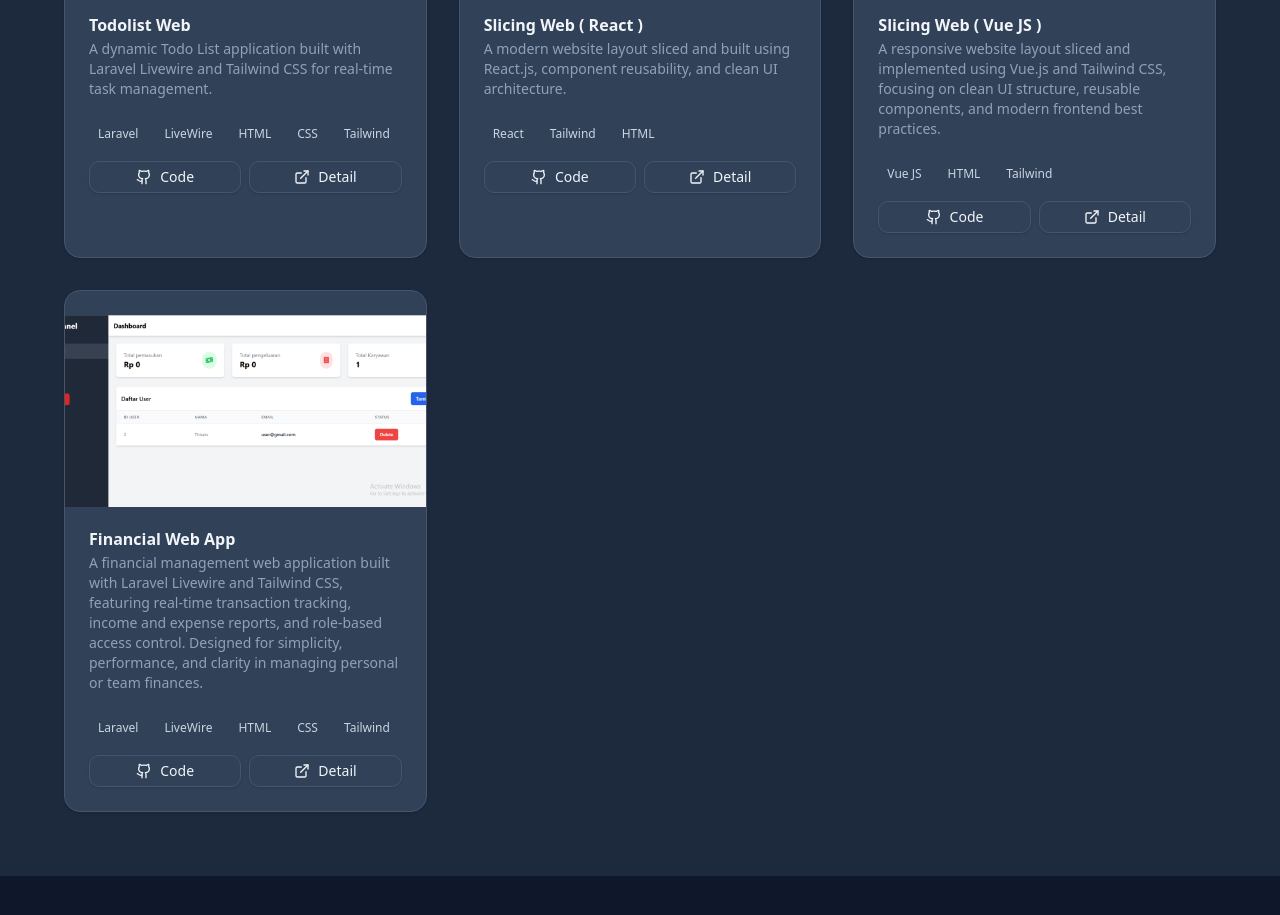
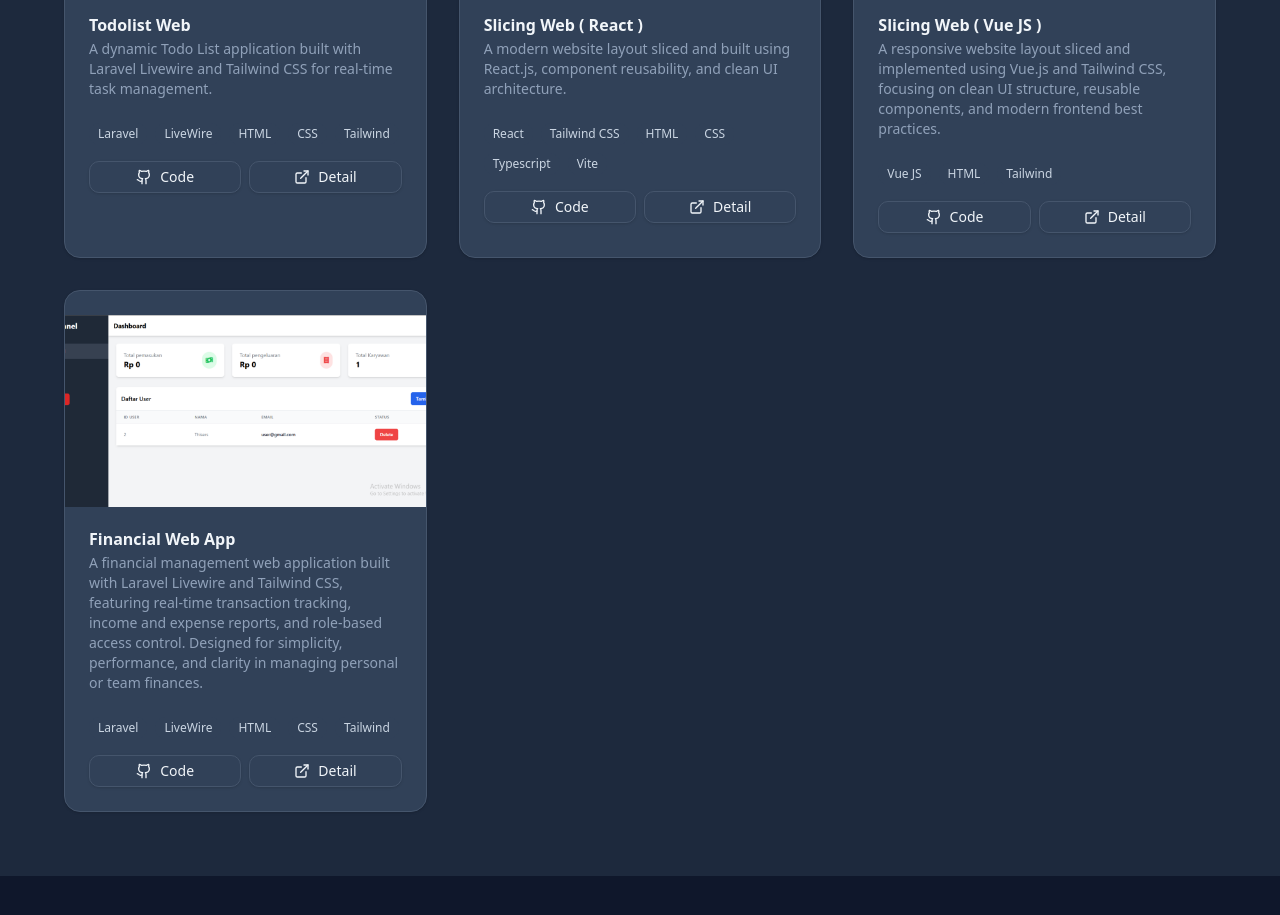
Before and after one commit to Aditya4348/Portofolio, a React (Vite) app: page / in a window 1280 px wide. Shown: the part 1220-2135 px from the top of the page. Built offline with nearby package versions, Linux system fonts and the light colour scheme.

Commit message:
{ feat } link github project

```diff
--- a/src/data/project.ts
+++ b/src/data/project.ts
@@ -11,25 +11,21 @@ export const DataProject = [
         detaildescription: "This Todo List app was developed as a modern task management solution, focused on performance, usability, and responsive design. Built with Laravel Livewire, it delivers real-time interactivity without the need for additional JavaScript.All core features such as adding, editing, completing, and deleting tasks are handled without page reloads, ensuring a fast and seamless user experience — ideal for individuals or small teams.The UI is styled using Tailwind CSS, resulting in a clean, minimalist interface that looks great on all screen sizes. Responsiveness and speed were key priorities throughout the development.This project also serves as an exploration into building backend-driven SPA-like applications without relying on frontend frameworks like React or Vue. It showcases how Laravel can power interactive, modern web apps on its own.More than just a productivity tool, this app is a demonstration of my ability to build scalable, interactive web applications with clean architecture and modern tech stacks.",
         mainImage: "TodolistWeb.png",
         images: [
-                { id: "1", img: "default.jpeg", url: "Programmer", height: 200 },
-                { id: "2", img: "default.jpeg", url: "Programmer", height: 200 },
             ],
         tags: ["Laravel", "LiveWire", "HTML", "CSS", "Tailwind"],
-        github: "#",
+        github: "https://github.com/Aditya4348/Todolist",
         detail: [{category: "project", id: "1"}],
     },
     {
         id: "2",
         title: "Slicing Web ( React )",
         description: "A modern website layout sliced and built using React.js, component reusability, and clean UI architecture.",
-        detaildescription: "",
+        detaildescription: "A modern website built using React and TypeScript technologies, with a focus on component reusability and clean UI architecture.",
         mainImage: "SlicingReact.png",
         images: [
-                { id: "1", img: "default.jpeg", url: "Programmer", height: 200 },
-                { id: "2", img: "default.jpeg", url: "Programmer", height: 200 },
             ],
-        tags: ["React", "Tailwind", "HTML",],
-        github: "#",
+        tags: ["React", "Tailwind CSS", "HTML", "CSS", "Typescript", "Vite"],
+        github: "https://github.com/Aditya4348/SlicingWebReact",
         detail: [{category: "project", id: "2"}],
     },
     {
@@ -39,11 +35,9 @@ export const DataProject = [
         detaildescription: "This website was developed using Vue.js, adopting a clean and structured UI architecture and emphasizing component reusability. By leveraging this technology, we are able to build a modern, efficient, and easily maintainable web application.The creation of this website originated as a Final Project for a Bootcamp organized by NextSkill, titled “Learning Vue.js Fundamentals”. This project not only serves as a practical application of the skills acquired, but also marks the beginning of a professional portfolio in frontend development.",
         mainImage: "SlicingVueJS.png",
         images: [
-                { id: "1", img: "default.jpeg", url: "Programmer", height: 200 },
-                { id: "2", img: "default.jpeg", url: "Programmer", height: 200 },
             ],
         tags: ["Vue JS", "HTML", "Tailwind"],
-        github: "#",
+        github: "https://github.com/Aditya4348/SlicingWeb",
         detail: [{category: "project", id: "3"}],
     },
     {
@@ -54,11 +48,9 @@ export const DataProject = [
 
         mainImage: "FinancialWeb.png",
         images: [
-                { id: "1", img: "default.jpeg", url: "Programmer", height: 200 },
-                { id: "2", img: "default.jpeg", url: "Programmer", height: 200 },
             ],
         tags: ["Laravel", "LiveWire", "HTML", "CSS", "Tailwind"],
-        github: "#",
+        github: "https://github.com/Aditya4348/Financial_management_website",
         detail: [{category: "project", id: "4"}],
     },
 ]
```
